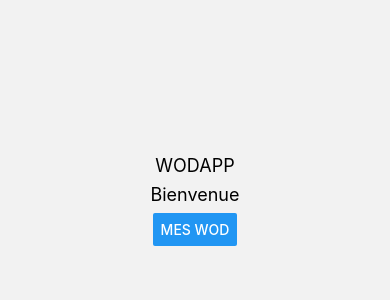
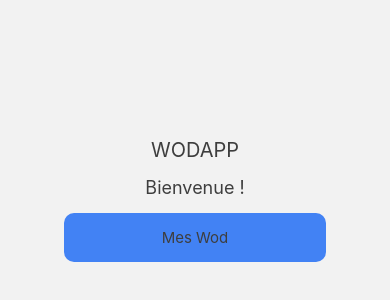
Before and after one commit to stephanie7474/WODAPP, a React Native app: screen /WODAPP in a window 390 px wide. Shown: the part 222-522 px from the top of the page. Built offline with nearby package versions, Linux system fonts and the light colour scheme.

Commit message:
remplacement button par pressable pour le style

```diff
--- a/Screens/HomeScreen.js
+++ b/Screens/HomeScreen.js
@@ -1,15 +1,18 @@
 import { useNavigation } from '@react-navigation/core'
-import { StyleSheet, Text, View, Button} from 'react-native'
+import { StyleSheet, Text, View, Button, Pressable} from 'react-native'
 import React from 'react'
 
 
 export default function HomeScreen(props) {
  const {Login}= useNavigation
+ const { onPress, title = 'Mes Wod' } = props;
   return (
     <View style={styles.container}>
-    <Text style={styles.welcome}>WODAPP</Text>
-    <Text style={styles.welcome}>Bienvenue</Text>
-    <Button style={styles.button} title="Mes WOD"onPress={() => navigation.navigate('Login')} />
+    <Text style={styles.wodapp}>WODAPP</Text>
+    <Text style={styles.welcome}>Bienvenue !</Text>
+    <Pressable style={styles.button} onPress={() => navigation.navigate('Login')}>
+    <Text style={styles.text}>{title}</Text>
+    </Pressable>
 
 
   </View>
@@ -21,19 +24,27 @@ const styles = StyleSheet.create({
     justifyContent: 'center',
     alignItems: 'center'
   },
+  wodapp:{
+    fontSize: 20,
+    marginBottom: 15,
+    color:'#3E3E3E',
+  },
   welcome: {
     fontSize: 18,
-    marginBottom: 8,
+    marginBottom: 15,
+    color:'#3E3E3E',
   },
   button:{
-    justifyContent:'center',
-    padding: 10,
-    marginTop: 1,
-    marginBottom: 50,
-    marginLeft:10,
-    marginRight:10,
+    alignSelf: 'center',
     backgroundColor:'#4282F4',
-    borderRadius:10,
+    paddingHorizontal: '25%',
+    paddingVertical: 15,
+    borderRadius: 10,
+    elevation: 12,
+  },
+  text: {
+    textAlign: 'center',
+    fontSize: 15,
     color:'#3E3E3E',
   },
 
--- a/Screens/SignIn.js
+++ b/Screens/SignIn.js
@@ -1,12 +1,12 @@
 import { useNavigation } from '@react-navigation/core'
 import React, {useEffect, useState }from 'react'
-import { KeyboardAvoidingView, StyleSheet, Text, TextInput, TouchableOpacity, View, Button} from 'react-native'
+import { KeyboardAvoidingView, StyleSheet, Text, TextInput, TouchableOpacity, View, Button, Pressable} from 'react-native'
 
 
-function SignIn({ navigation }) {
+function SignIn({ navigation },props) {
   const [email, setUsername] = useState('');
   const [password, setPassword] = useState('');
-
+  const { onPress, title = 'Valider' } = props;
   return (
     <View style={styles.container}>
     <Text style={styles.welcome}>WODAPP</Text>
@@ -24,7 +24,9 @@ function SignIn({ navigation }) {
         onChangeText={text => setPassword(text)}
         secureTextEntry
       />
-     <Button style={styles.button} title="Valider"onPress={() => navigation.navigate('WODAPP')} />
+       <Pressable style={styles.button} onPress={() => navigation.navigate('WODAPP')}>
+    <Text style={styles.text}>{title}</Text>
+    </Pressable>
 
      <View style={{flexDirection: 'row', marginTop: 20}}>
           <Text>Don't have an account? </Text>
@@ -55,14 +57,16 @@ const styles = StyleSheet.create({
     paddingHorizontal: 14,
   },
   button:{
-    justifyContent:'center',
-    padding: 10,
-    marginTop: 1,
-    marginBottom: 50,
-    marginLeft:10,
-    marginRight:10,
+    alignSelf: 'center',
     backgroundColor:'#4282F4',
-    borderRadius:10,
+    paddingHorizontal: '25%',
+    paddingVertical: 10,
+    borderRadius: 10,
+    elevation: 12,
+  },
+  text: {
+    textAlign: 'center',
+    fontSize: 15,
     color:'#3E3E3E',
   },
   link:{
--- a/Screens/SignUp.js
+++ b/Screens/SignUp.js
@@ -1,12 +1,13 @@
-import {KeyboardAvoidingView, StyleSheet, Text, TextInput, TouchableOpacity, View,Button,} from 'react-native'
+import {KeyboardAvoidingView, StyleSheet, Text, TextInput, TouchableOpacity, View,Button, Pressable} from 'react-native'
 import React,{useState}from 'react'
 
 
-const SignUp =({navigation}) => {
+const SignUp =({navigation},props) => {
   const [firstName, setFirstname] = useState('');
   const [name, setName] = useState('');
   const [email, setEmail] = useState('');
   const [password, setPassword] = useState('');
+  const { onPress, title = 'Valider' } = props;
 
   return (
     <View style={styles.container}>
@@ -35,7 +36,10 @@ const SignUp =({navigation}) => {
         onChangeText={setPassword}
         secureTextEntry
       />
-         <Button style={[styles.button,styles.color]} title="Valider" onPress={() => navigation.navigate('Login')}/>
+       <Pressable style={styles.button} onPress={() => navigation.navigate('Login')}>
+    <Text style={styles.text}>{title}</Text>
+    </Pressable>
+
 
          <View style={{flexDirection: 'row', marginTop: 20}}>
           <Text>Already have on account ? </Text>
@@ -53,9 +57,7 @@ const styles = StyleSheet.create({
     flex: 1,
     justifyContent: 'center',
     alignItems: 'center',
-  // },
-  // wrapper:{
-  //   width:'80%',
+
   },
   input: {
     marginBottom: 12,
@@ -65,14 +67,17 @@ const styles = StyleSheet.create({
     paddingHorizontal: 14,
   },
   button:{
-    justifyContent:'center',
-    padding: 10,
-    marginTop: 1,
-    marginBottom: 50,
-    marginLeft:10,
-    marginRight:10,
+    alignSelf: 'center',
     backgroundColor:'#4282F4',
-    borderRadius:10,
+    paddingHorizontal: '25%',
+    paddingVertical: 10,
+    borderRadius: 10,
+    elevation: 12,
+
+  },
+  text: {
+    textAlign: 'center',
+    fontSize: 15,
     color:'#3E3E3E',
   },
   link:{
```
